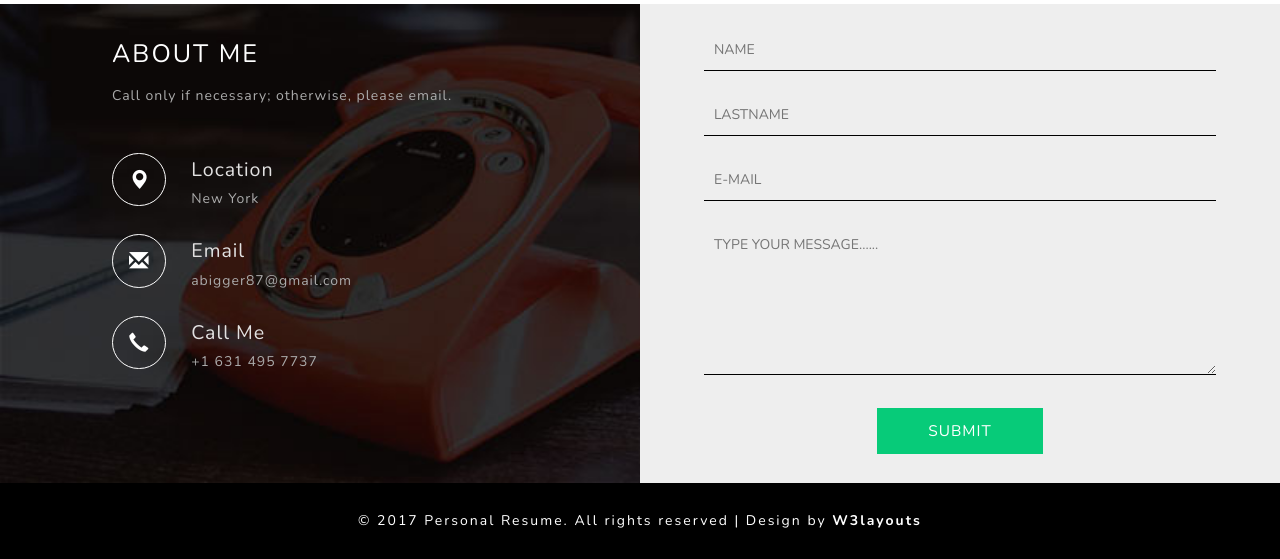
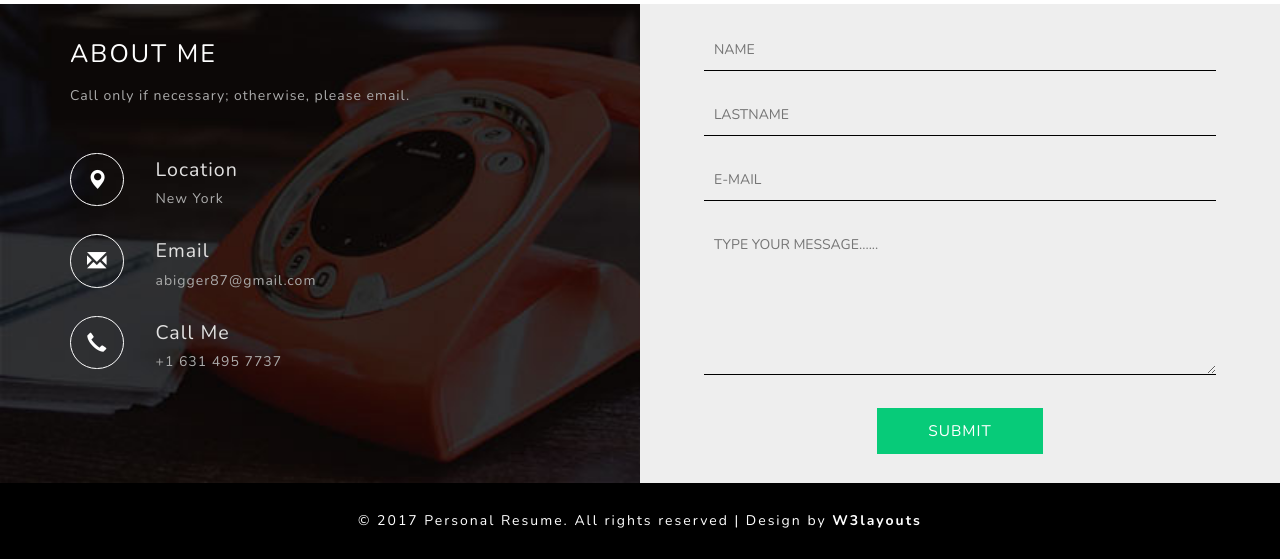
Before and after one commit to refcell/ab1, a plain HTML site: page index.html in a window 1280 px wide. Shown: the part 4759-5318 px from the top of the page. Drawn offline with nearby package versions, Linux system fonts and the light colour scheme; files whose address does not match are found by name.

Commit message:
Update style.css

```diff
--- a/css/style.css
+++ b/css/style.css
@@ -883,7 +883,7 @@ ul.simplefilter {
 .contact-left-agile {
     float: left;
     width: 50%;
-	padding-left: 8em;
+	padding-left: 5em;
 }
 .contact-right-w3l {
     float: right;
```
